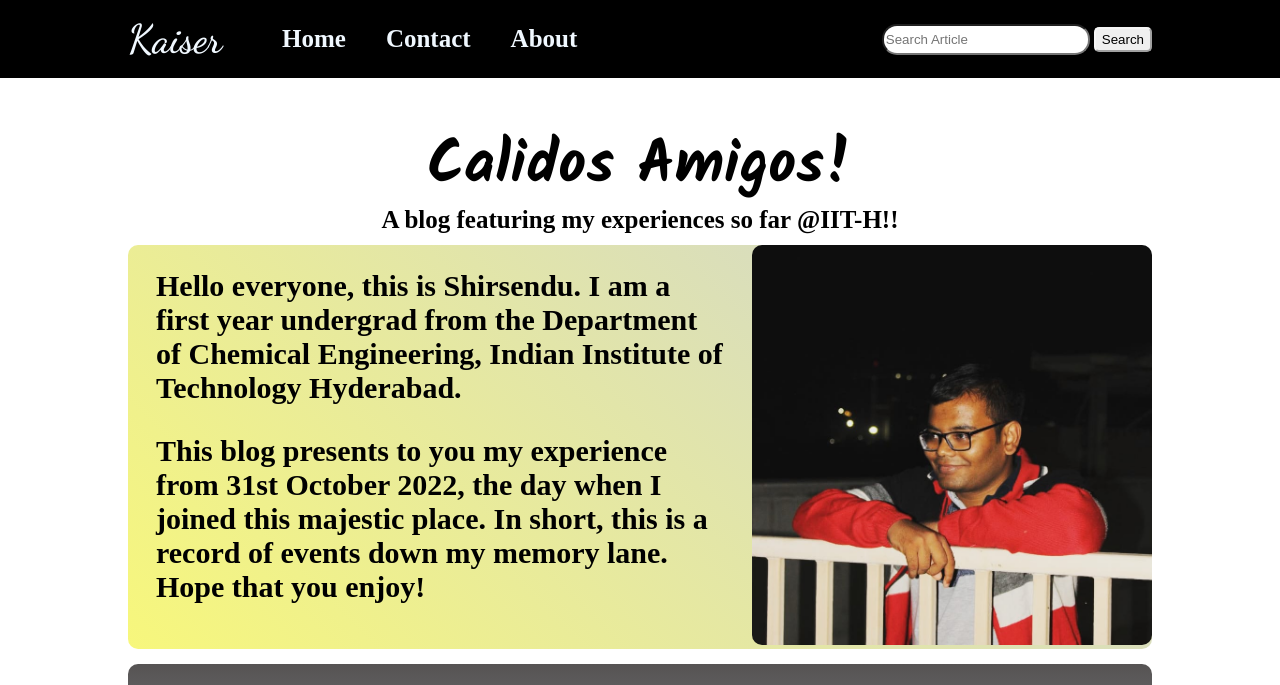
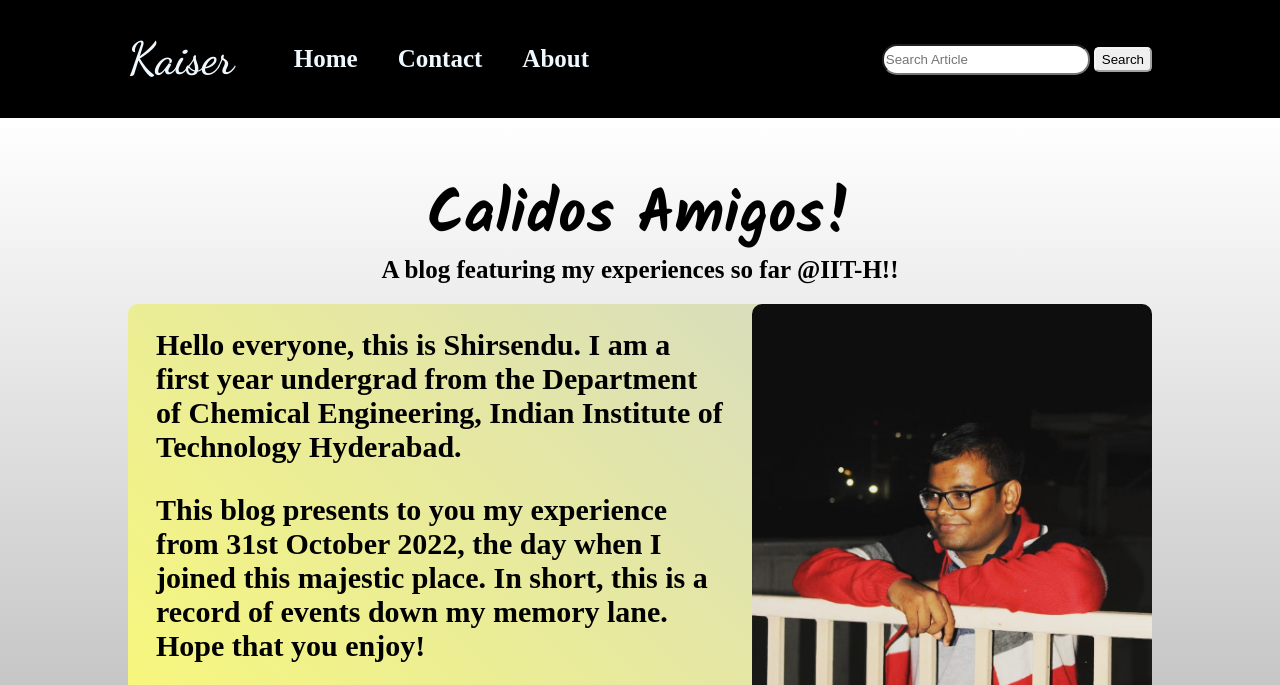
Before and after one commit to Kaiser-iDusk/kaiser.github.io, a plain HTML site: page index.html in a window 1280 px wide. Shown: the top 685 px of the page. Drawn offline with Linux system fonts and the light colour scheme; a web font is replaced by a local one.

Commit message:
Add files via upload

```diff
--- /dev/null
+++ b/float_nav.js
@@ -0,0 +1,11 @@
+window.onscroll = function() {myFunction()};
+var navbar = document.querySelector(".navigation");
+var element = document.querySelector(".lcont");
+var sticky = navbar.offsetTop;
+function myFunction() {
+  if (window.pageYOffset >= sticky && window.innerWidth >= 860) {
+    navbar.classList.add("sticky");
+  } else {
+    navbar.classList.remove("sticky");
+  }
+ }
--- a/index.html
+++ b/index.html
@@ -131,6 +131,6 @@
             </div>
         </div>
     </div>
-    <script src="./script.js"></script>
+    <script src="./float_nav.js"></script>
 </body>
 </html>
--- a/style.css
+++ b/style.css
@@ -10,9 +10,11 @@ html, body{
     display: flex;
     align-items: center;
     justify-content: space-between;
+    padding-top: 20px;
+    padding-bottom: 20px;
 }
 .sticky {
-    position: fixed;
+    position: sticky;
     top: 0;
     width: 100%;
   }
@@ -25,10 +27,8 @@ html, body{
     height: fit-content;
     margin-top: 0px;
     padding: 8 10 5 10px;
+    background: linear-gradient(0deg, black, white);
 }
-.sticky + .content {
-    padding-top: 60px;
-  }
 .Header {
     display: flex;
     align-items: center;
@@ -38,10 +38,11 @@ html, body{
     font-family: 'Kalam';
     margin-bottom: -15px;
     font-size: 60px;
+    margin-top: 50px;
 }
 .Header p {
     font-family: 'Ysabeau';
-    margin-bottom: 11px;
+    margin-bottom: 20px;
     margin-top: 7px;
     font-size: 25px;
     font-weight: 600;
@@ -76,7 +77,7 @@ html, body{
 }
 .lcont span{
     font-family: 'Dancing Script';
-    font-size: 40px;
+    font-size: 45px;
 }
 .lcont ul{
     font-weight: bold;
```
